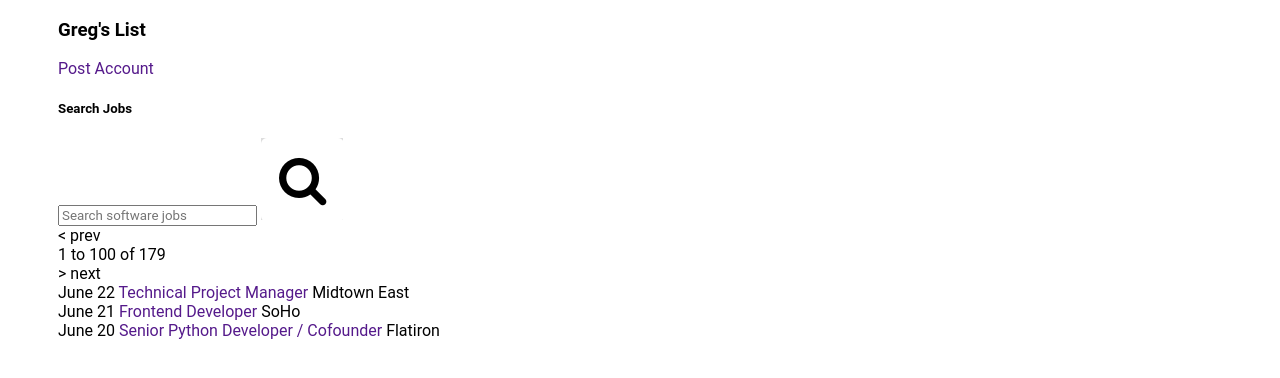
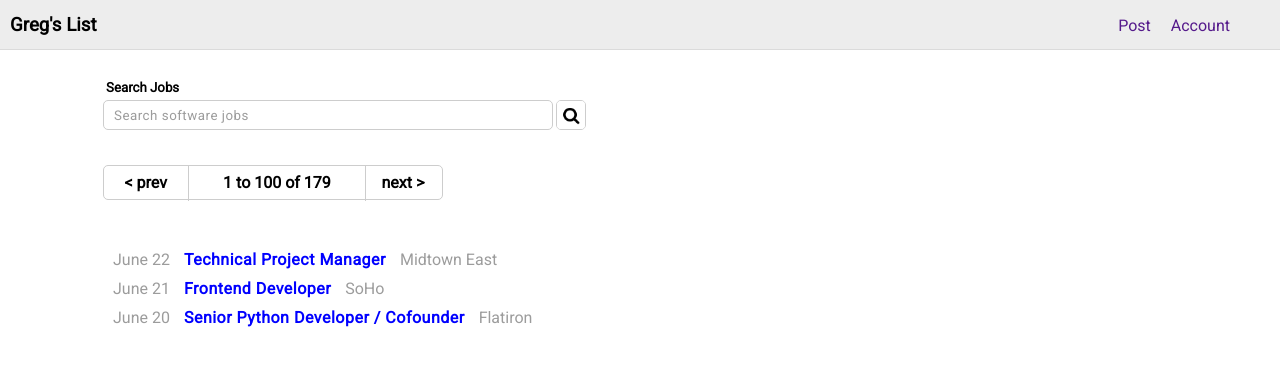
Before and after one commit to khalifehmoh/Greg-s_list, a plain HTML site: page index.html in a window 1280 px wide. Drawn offline with Linux system fonts and the light colour scheme.

Commit message:
final_greg's_list

```diff
--- a/basic.css
+++ b/basic.css
@@ -1,5 +1,117 @@
 main {
-	padding-left: 50px;
+	padding-left: 95px;
+	padding-top: 50px
 
 
 }
+.nav_bar{
+	position: fixed;
+	height: 50px;
+	width: 100%;
+	top: 0;
+	left:0;
+	background-color: #EDEDED;
+	padding: 10px;
+	border-bottom: 1px #DBDBDB solid;
+
+}
+.nav_bar h3{
+	position: absolute;
+	bottom: -6px
+}
+.nav_bar ul{
+	display: inline-flex;
+	position: absolute;
+	right: 0px;
+	padding-right: 50px;
+	top: 0px;
+	list-style-type: none;
+}
+.nav_bar li{
+	margin-left: 20px;
+	color: purple;
+}
+h5{
+	margin-bottom: 5px;
+	margin-left: 3px;
+}
+form{
+	white-space: nowrap;
+	height: 30px;
+	display: flex;
+}
+.mag_glass{
+	height: 30px;
+	border-radius: 5px;
+	border: 0.5px #CDCDCD solid;
+	margin-left: 3px
+
+}
+input{
+	height: 30px;
+	width: 450px ;
+	padding: 10px;
+	border: 0.5px #CDCDCD solid;
+	border-radius: 5px;
+	letter-spacing: 0.5px
+
+}
+input::placeholder{
+	color: #9C9C9C
+
+}
+.results_page{
+	margin-top: 35px;
+	margin-bottom: 50px;
+	height: 35px;
+	width: 340px;
+	border: 0.5px #CDCDCD solid;
+	border-radius: 5px;
+	white-space: nowrap;
+	max-width: 500px
+}
+.results_page *{
+	font-weight: bold;
+}
+
+.prev{
+	display: inline-block;
+	border-right: 0.5px #CDCDCD solid;
+	height: 35px;
+	width: 25%;
+	vertical-align: middle;
+	text-align: center;
+	padding-top: 7px
+
+}
+.page_number{
+	display: inline-block;
+	width: 50%;
+	height: 35px;
+	vertical-align: middle;
+	text-align: center;
+	padding-top: 7px
+
+}
+.next{
+	display: inline-block;
+	border-left: 0.5px #CDCDCD solid;
+	height: 35px;
+	width: 25%;
+	vertical-align: middle;
+	padding-left: 15px;
+	padding-top: 7px;
+
+}
+.search_items *{
+	color: #9C9C9C ;
+	margin: 10px;
+}
+.search_items a{
+	color: blue;
+	font-weight: 900;
+	letter-spacing: 0.5px
+}
+ a:hover{
+	color:#72001E
+}
--- a/index.html
+++ b/index.html
@@ -6,26 +6,31 @@
 	<meta charset="utf-8" name="keywords" content="Greg's List, classifieds, jobs, cars, ads, sell, buy, etc..">
 	<link rel="stylesheet" type="text/css" href="main.css">
 	<link rel="stylesheet" type="text/css" href="basic.css">
+	<link href="https://fonts.googleapis.com/css?family=Roboto" rel="stylesheet">
+
 
 </head>
 <body>
+	<nav class="nav_bar">
+			<h3 class="nav_header">Greg's List</h3>
+			<ul>
+				<li><a href="" class="nav_post">Post</a></li>
+				<li><a href="" class="nav_account">Account</a></li>
+			</ul>
+	</nav>
 	<main>
-		<nav class="nav_bar">
-			<h3 class="nav_header">Greg's List</h3>
-			<a href="" class="nav_post">Post</a>
-			<a href="" class="nav_account">Account</a>
-		</nav>
 		<label class="search_jobs">
-			<h5 >Search Jobs</h5>
+			<h5>Search Jobs</h5>
 		</label>
 	 <form>
-		<input type="text" name="search" placeholder="Search software jobs">
+		 <input type="search" name="search" placeholder="Search software jobs"/>
 		<img src="images/magnifying-glass.png" class="mag_glass">
 	 </form>
+
 	 <div class="results_page">
 	 	<div class="prev">&lt; prev</div>
 	 	<div class="page_number">1 to 100 of 179</div>
-	 	<div class="next">&gt; next</div>
+	 	<div class="next">next &gt;</div>
 	 </div>
 	 <div class="search_items">
 	 	<div class="1st_result">June 22 <a href="">Technical Project Manager</a>  Midtown East</div>
--- a/main.css
+++ b/main.css
@@ -5,4 +5,5 @@ body * {
 
 a {
   text-decoration: none;
+
 }
```
